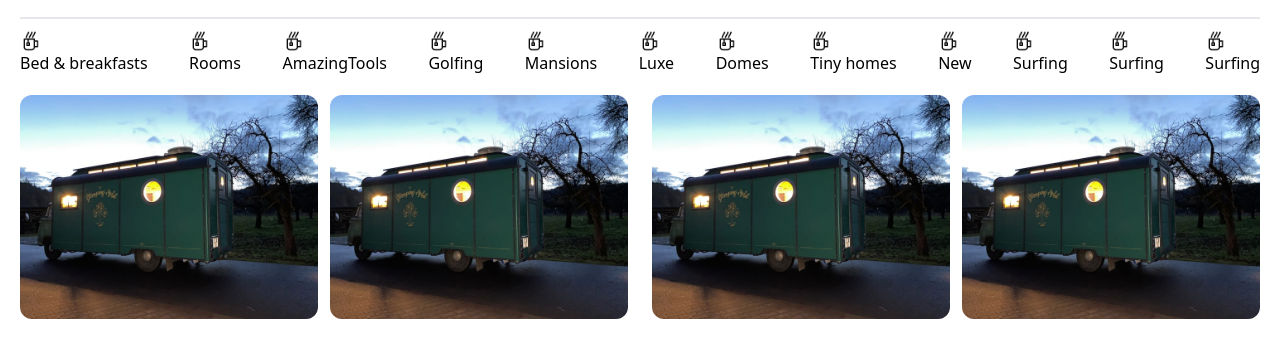
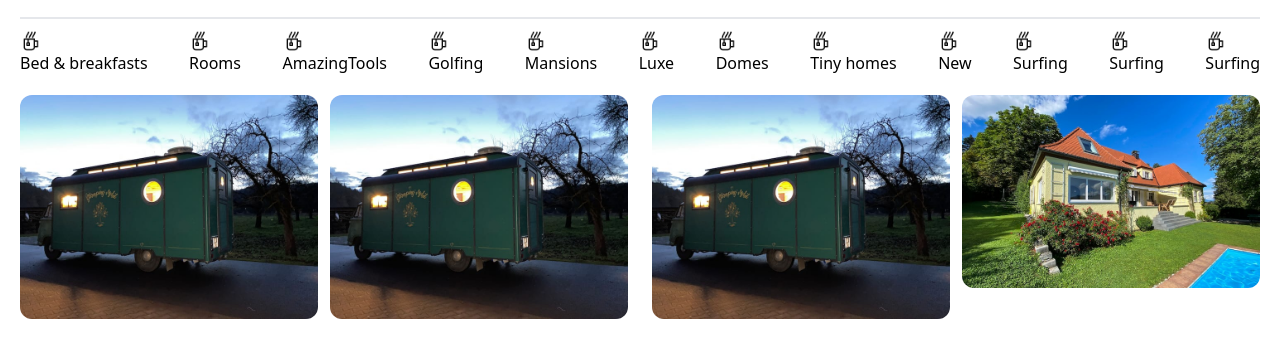
Before and after one commit to uwingabirejoselyne/Airbnb_cloning, a website: page index.html in a window 1280 px wide. Shown: the part 80-438 px from the top of the page. Drawn offline with Linux system fonts and the light colour scheme.

Commit message:
some change

```diff
--- a/index.html
+++ b/index.html
@@ -130,7 +130,7 @@
                 <img src="./images/car.jpeg" alt="" class="rounded-xl">
             </div>
             <div class="w-1/4">
-                <img src="./images/car.jpeg" alt="" class="rounded-xl">
+                <img src="./images/house.jpeg" alt="" class="rounded-xl">
             </div>
         </div>
     </section>
```
Also changed, not shown: images/house.jpeg (added), public/output.css.
